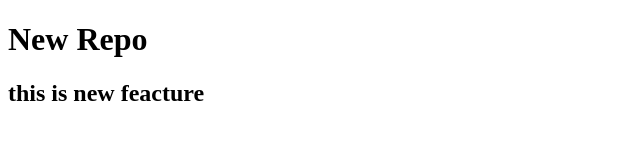
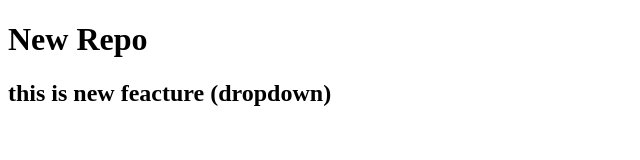
Before and after one commit to Rakex123/localRepo, a plain HTML site: page index.html in a window 1280 px wide. Shown: the whole page, without its empty margins (0-640 px from the left). Drawn offline with Linux system fonts and the light colour scheme.

Commit message:
add dropdown in h2

```diff
--- a/index.html
+++ b/index.html
@@ -8,7 +8,7 @@
 <body>
     <h1>New Repo</h1>
     <h2>
-        this is new feacture
+        this is new feacture (dropdown)
     </h2>
 </body>
 </html>
```
